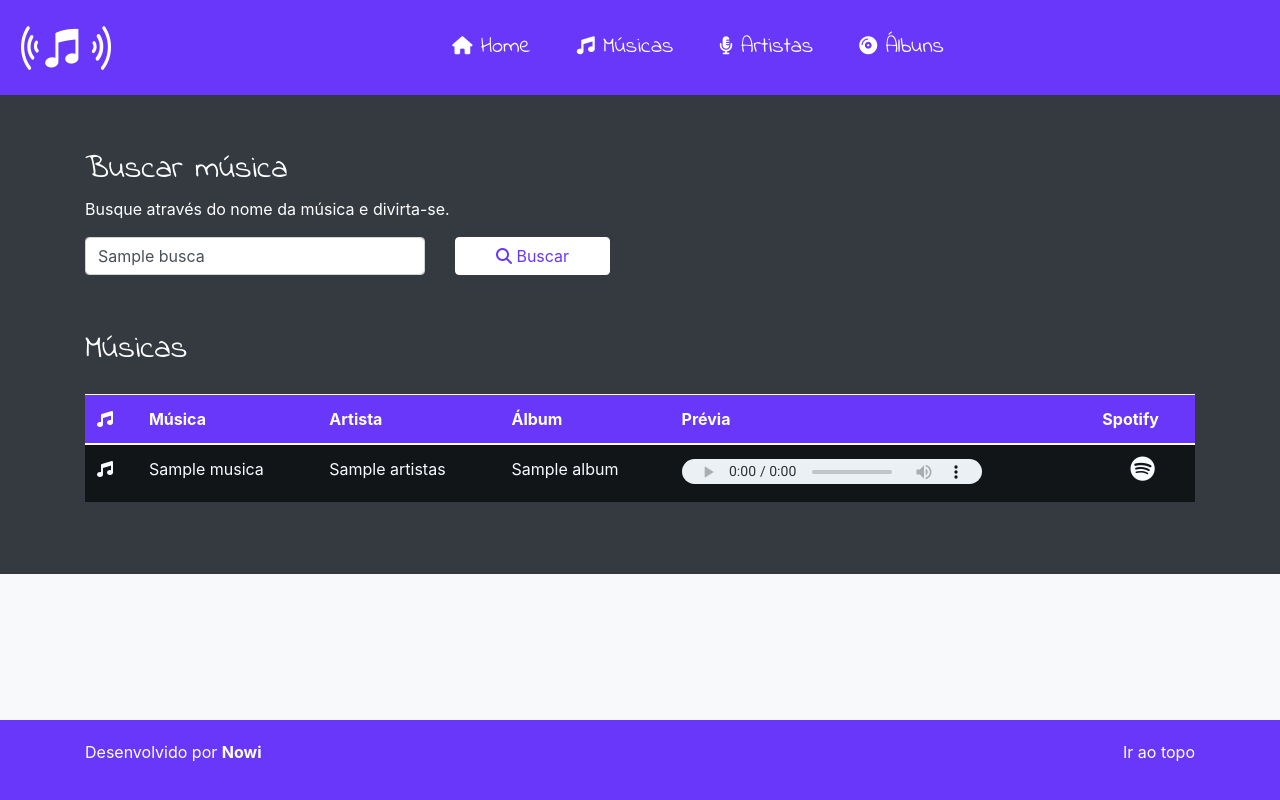
After one commit to JonathanGibim/nowi-songs, a Flask app: template templates/musicas.html in a window 1280 px wide. The commit adds this page. Run offline with Flask 2, Linux system fonts and the light colour scheme; the template is opened without the code that fills it: most values are stand-ins (such as "Sample title", 1, 10 or a date in 2020); some libraries are stand-ins or nearby versions.

Commit message:
Spotify api
integração com api spotify

```diff
--- a/app.py
+++ b/app.py
@@ -1,10 +1,28 @@
-from flask import Flask, render_template
+from flask import Flask, render_template, redirect, request
+import spotipy_nowi
+import services
 
 app = Flask(__name__)
 
 @app.route("/")
 def index():
-	return render_template('index.html')
+	musicas = spotipy_nowi.busca_musica("Liberdad")
+	return render_template('index.html', **locals())
+
+@app.route('/musicas/', methods=['GET', 'POST'])
+def musicas():
+
+	if request.method == 'GET':
+		busca = ""
+		musicas = spotipy_nowi.busca_musica("Liberdade Provisória")
+
+	if request.method == 'POST':
+		dados_form = request.form.to_dict()
+		busca = dados_form['musica']
+		musicas = spotipy_nowi.busca_musica(busca)
+
+
+	return render_template('musicas.html', **locals())
 
 if __name__ == "__main__":
 	app.run(debug=True, port=5000)
--- /dev/null
+++ b/requirements.txt
@@ -0,0 +1,3 @@
+requests==2.23.0
+Flask==1.1.2
+spotipy==2.12.0
--- /dev/null
+++ b/spotipy_nowi.py
@@ -0,0 +1,29 @@
+import spotipy
+from spotipy.oauth2 import SpotifyClientCredentials
+import pprint
+
+from services.musica import Musica
+
+SPOTIPY_CLIENT_ID = 'e029f2a8b3df4947a5e19cec50d042f9'
+SPOTIPY_CLIENT_SECRET = 'cda1c43214ad4e73914162e64aee2ba9'
+
+spotify = spotipy.Spotify(client_credentials_manager=SpotifyClientCredentials(SPOTIPY_CLIENT_ID, SPOTIPY_CLIENT_SECRET))
+
+def busca_musica(busca):
+
+	musicas = []
+	dados = spotify.search(q=busca, limit=10, type="track")
+	#pprint.pprint(dados["tracks"]["items"])
+	dados = dados["tracks"]["items"];
+
+	for musica in dados:
+
+		artistas = ""
+		for artista in musica["artists"]:
+			artistas += artista["name"]
+			if(len(musica["artists"]) > 1):
+				artistas += ", "
+
+		musicas.append(Musica(musica["id"], musica["name"], musica["preview_url"], musica["external_urls"]["spotify"], artistas, musica["album"]["name"]))
+
+	return musicas
--- a/static/css/style.css
+++ b/static/css/style.css
@@ -55,6 +55,7 @@ h1, h2 {
 	box-shadow: none;
 }
 
+/* TABLE */
 .table-primary, .table-primary td, .table-primary th, .table-primary a {
 	color: var(--cor-secundaria)!important;
 	border-color: var(--cor-secundaria)!important;
@@ -68,6 +69,10 @@ h1, h2 {
 }
 .table-primary tr td i{
 	font-size: 25px;
+}
+.table .audio-nowi{
+	margin-top: 2px;
+	height: 25px;
 }
 
 /* TEXT */
--- /dev/null
+++ b/templates/base.html
@@ -0,0 +1,79 @@
+<!DOCTYPE html>
+<html lang="pt-br" class="h-100">
+
+<head>
+    <!-- Required meta tags -->
+    <meta charset="utf-8">
+    <meta name="viewport" content="width=device-width, initial-scale=1, shrink-to-fit=no">
+    <!-- Favicon -->
+    <link rel="icon" type="image/png" href="{{ url_for('static', filename='img/favicon.png') }}" />
+    <!-- Bootstrap CSS -->
+    <link rel="stylesheet" href="{{ url_for('static', filename='css/bootstrap.min.css') }}">
+    <!-- Icones Materia design -->
+    <link rel="stylesheet" type="text/css"
+    href="https://fonts.googleapis.com/css?family=Roboto:300,400,500,700|Roboto+Slab:400,700|Material+Icons" />
+    <!-- Icones fontawesome -->
+    <script src="https://kit.fontawesome.com/83416f206d.js" crossorigin="anonymous"></script>
+    <!-- Style CSS -->
+    <link rel="stylesheet" href="{{ url_for('static', filename='css/style.css') }}">
+    <title>Nowi Songs</title>
+</head>
+
+<body class="d-flex flex-column h-100 bg-light">
+    <header>
+
+        <!-- Inicio Menu -->
+        <nav class="navbar navbar-expand-lg navbar-dark bg-primary">
+
+            <a class="navbar-brand" href="/"><img src="../static/img/logo.png" class="logo"></a>
+
+            <button class="navbar-toggler" type="button" data-toggle="collapse" data-target="#navbar-menu" aria-controls="navbar-menu" aria-expanded="false" aria-label="Toggle navigation">
+                <span class="navbar-toggler-icon"></span>
+            </button>
+
+            <div class="collapse navbar-collapse" id="navbar-menu">
+                <ul class="navbar-nav m-auto">
+                    <li class="nav-item">
+                        <a class="nav-link" href="/"><i class="fas fa-home"></i> Home</a>
+                    </li>
+                    <li class="nav-item">
+                        <a class="nav-link" href="/musicas/"><i class="fas fa-music"></i> Músicas</a>
+                    </li>
+                    <li class="nav-item">
+                        <a class="nav-link" href="/artistas/"><i class="fas fa-microphone-alt"></i> Artistas</a>
+                    </li>
+                    <li class="nav-item">
+                        <a class="nav-link" href="/albuns/"><i class="fas fa-compact-disc"></i> Álbuns</a>
+                    </li>
+                </ul>
+            </div>
+
+        </nav>
+        <!-- Fim menu -->
+
+    </header>
+    <main role="main">
+
+        {% block content %}
+
+        {% endblock %}
+
+    </main>
+    <footer class="footer mt-auto">
+        <div class="container">
+            <p class="float-right">
+                <a href="#">Ir ao topo</a>
+            </p>
+            <p>
+                Desenvolvido por <a href="https://www.nowi.com.br"><b>Nowi</b></a>
+            </p>
+        </div>
+    </footer>
+    <!-- Optional JavaScript -->
+    <!-- jQuery first, then Popper.js, then Bootstrap JS -->
+    <script src="{{ url_for('static', filename='js/jquery-3.4.1.slim.min.js') }}"></script>
+    <script src="{{ url_for('static', filename='js/popper.min.js') }}"></script>
+    <script src="{{ url_for('static', filename='js/bootstrap.min.js') }}"></script>
+</body>
+
+</html>
--- /dev/null
+++ b/templates/musicas.html
@@ -0,0 +1,57 @@
+{% extends 'base.html' %}
+
+{% block content %}
+
+<!-- Form -->
+<div class="bg-dark text-secundary p-2">
+    <div class="container mt-5 mb-5">
+        <div class="row">
+            <form class="form-inline row col-12" method="POST">
+                <div class="col-12">
+                    <h2>Buscar música</h2>
+                    <p>
+                        Busque através do nome da música e divirta-se.
+                    </p>
+                </div>
+                <div class="form-group mb-2 col-6 col-md-4 col-lg-4">
+                    <label for="musica" class="sr-only">Música</label>
+                    <input type="text" class="form-control w-100" id="musica" name="musica" required value="{{ busca }}" placeholder="Nome da música">
+                </div>
+                <div class="form-group col-12 col-md-4 col-lg-2">
+                    <button type="submit" class="btn btn-secundary w-100 mb-2"><i class="fas fa-search"></i>
+                    Buscar</button>
+                </div>
+            </form>
+        </div>
+        <div class="container mt-5 mb-5">
+            <div class="row">
+                <h2>Músicas</h2>
+                <table class="table table-striped table-primary mt-3">
+                    <thead>
+                        <tr>
+                            <th scope="col"><i class="fas fa-music"></i></th>
+                            <th scope="col">Música</th>
+                            <th scope="col">Artista</th>
+                            <th scope="col">Álbum</th>
+                            <th scope="col">Prévia</th>
+                            <th scope="col">Spotify</th>
+                        </tr>
+                    </thead>
+                    <tbody>
+                        {% for musica in musicas %}
+                        <tr>
+                            <th><i class="fas fa-music"></i></th>
+                            <td>{{ musica.nome }}</td>
+                            <td>{{ musica.artistas }}</td>
+                            <td>{{ musica.album }}</td>
+                            <td><audio controls="" name="media" class="audio-nowi"><source src="{{ musica.url }}" type="audio/mpeg"/></audio></td>
+                            <td class="text-center"><a href="{{ musica.url_externa }}" target="_bank" ><i class="fab fa-spotify"></i></a></td>
+                        </tr>
+                        {% endfor %}
+                    </tbody>
+                </table>
+            </div>
+        </div>
+    </div>
+
+    {% endblock %}
```
Also changed, not shown: services/musica.py (added, +8 -0 lines), templates/index.html (+7 -79 lines), README.md, 1 other file.
